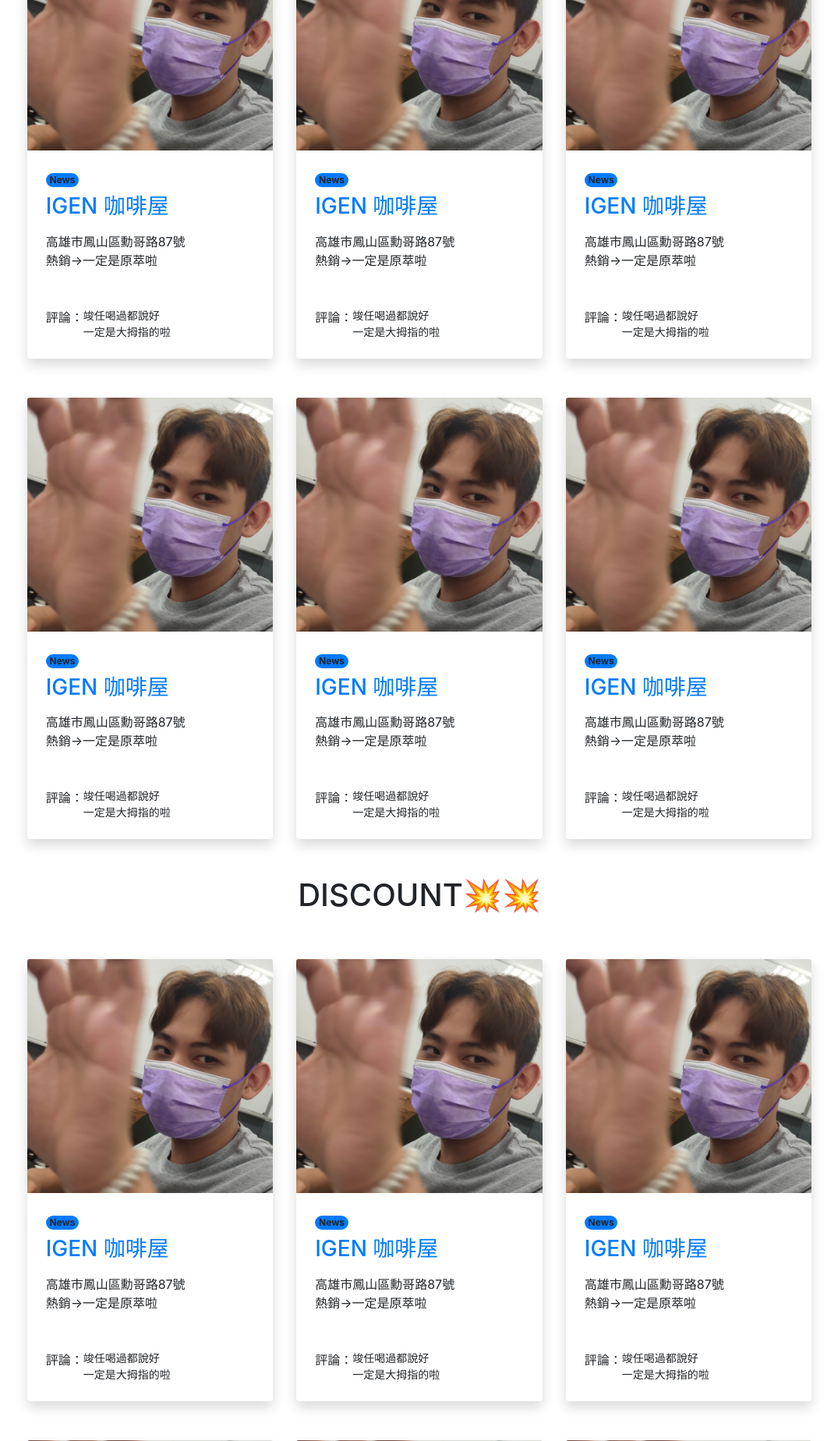
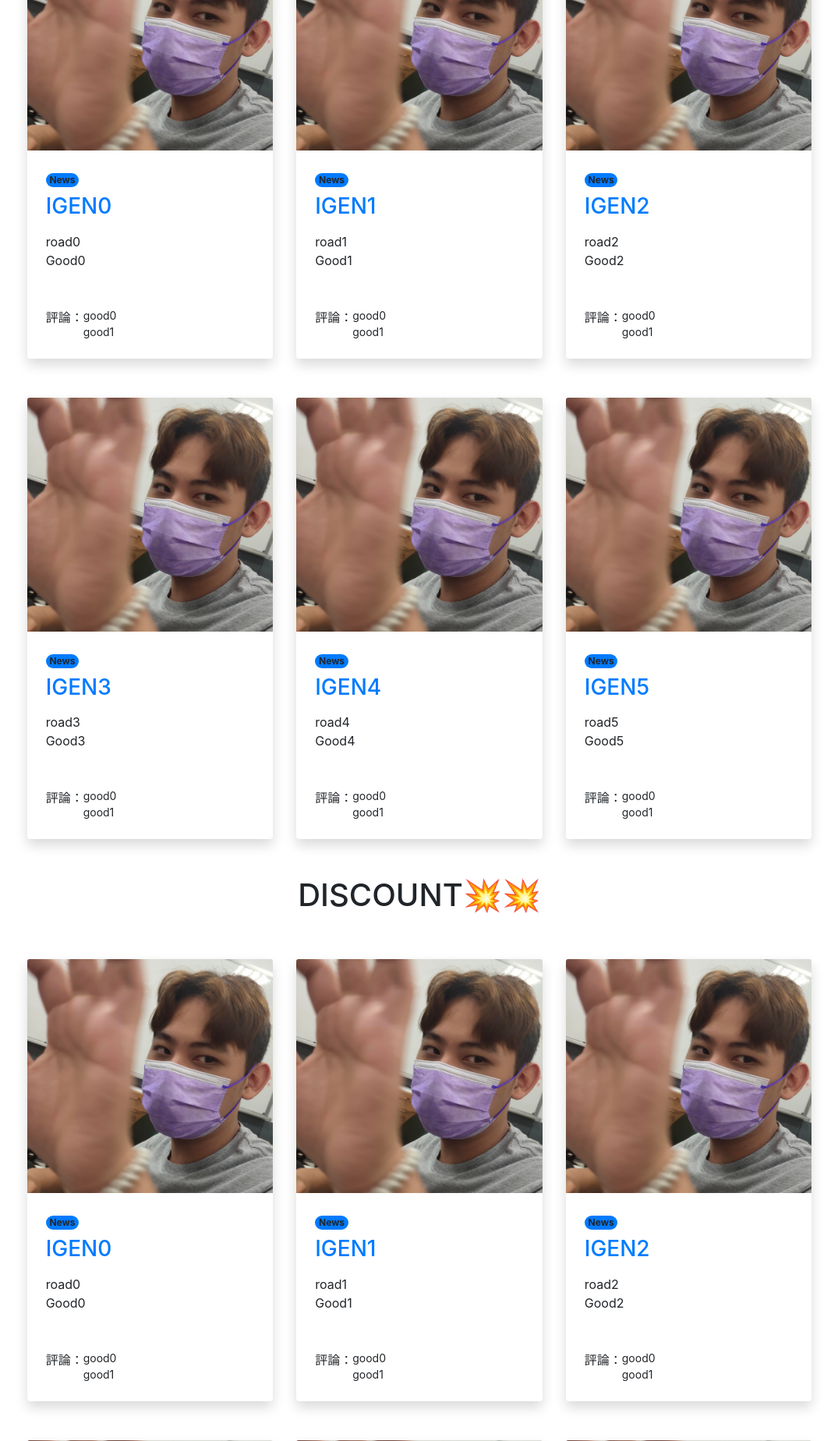
Before and after one commit to mark0613/1102_DBS_BeverageShop, a PHP site: page /home/ in a window 1280 px wide. Shown: the part 811-2659 px from the top of the page at 78% size, without its empty margins (102-1177 px from the left). Run offline with PHP 8.4, Linux system fonts and the light colour scheme.

Commit message:
liufirst

```diff
--- a/home/index.php
+++ b/home/index.php
@@ -14,6 +14,7 @@ require("../php/User.php");
     <script src="https://cdn.jsdelivr.net/npm/jquery@3.5.1/dist/jquery.slim.min.js" integrity="sha384-DfXdz2htPH0lsSSs5nCTpuj/zy4C+OGpamoFVy38MVBnE+IbbVYUew+OrCXaRkfj" crossorigin="anonymous"></script>
     <script src="https://cdn.jsdelivr.net/npm/bootstrap@4.6.1/dist/js/bootstrap.bundle.min.js" integrity="sha384-fQybjgWLrvvRgtW6bFlB7jaZrFsaBXjsOMm/tB9LTS58ONXgqbR9W8oWht/amnpF" crossorigin="anonymous"></script>
     <script src="https://code.jquery.com/jquery-3.6.0.min.js" integrity="sha256-/xUj+3OJU5yExlq6GSYGSHk7tPXikynS7ogEvDej/m4=" crossorigin="anonymous"></script>
+    <script src="../static/js/home.js"></script>
     <link href="../static/css/home.css" rel="stylesheet">
     <link href="../static/css/base.css" rel="stylesheet">
 </head>
--- a/member/index.php
+++ b/member/index.php
@@ -8,6 +8,7 @@
     <link rel="stylesheet" href="https://cdn.jsdelivr.net/npm/bootstrap@4.6.1/dist/css/bootstrap.min.css" integrity="sha384-zCbKRCUGaJDkqS1kPbPd7TveP5iyJE0EjAuZQTgFLD2ylzuqKfdKlfG/eSrtxUkn" crossorigin="anonymous">
     <script src="https://cdn.jsdelivr.net/npm/jquery@3.5.1/dist/jquery.slim.min.js" integrity="sha384-DfXdz2htPH0lsSSs5nCTpuj/zy4C+OGpamoFVy38MVBnE+IbbVYUew+OrCXaRkfj" crossorigin="anonymous"></script>
     <script src="https://cdn.jsdelivr.net/npm/bootstrap@4.6.1/dist/js/bootstrap.bundle.min.js" integrity="sha384-fQybjgWLrvvRgtW6bFlB7jaZrFsaBXjsOMm/tB9LTS58ONXgqbR9W8oWht/amnpF" crossorigin="anonymous"></script>
+    <script src="../static/js/member.js"></script>
     <link href="../static/css/w3.css" rel="stylesheet" >
     <link href="../static/css/member.css" rel="stylesheet">
     <link href="../static/css/base.css" rel="stylesheet">
--- /dev/null
+++ b/static/js/home.js
@@ -0,0 +1,124 @@
+hot = [
+    {
+      "name" : "IGEN0",
+      "img" : "../static/img/pingleo.jpg",
+      "address" : "road0",
+      "bestseller" : "Good0",
+      "comment0" : "good0",
+      "comment1" : "good1"
+    },
+    {
+        "name" : "IGEN1",
+        "img" : "../static/img/pingleo.jpg",
+        "address" : "road1",
+        "bestseller" : "Good1",
+        "comment0" : "good0",
+        "comment1" : "good1"
+    },
+    {
+        "name" : "IGEN2",
+        "img" : "../static/img/pingleo.jpg",
+        "address" : "road2",
+        "bestseller" : "Good2",
+        "comment0" : "good0",
+        "comment1" : "good1"
+    },
+    {
+        "name" : "IGEN3",
+        "img" : "../static/img/pingleo.jpg",
+        "address" : "road3",
+        "bestseller" : "Good3",
+        "comment0" : "good0",
+        "comment1" : "good1"
+    },
+    {
+        "name" : "IGEN4",
+        "img" : "../static/img/pingleo.jpg",
+        "address" : "road4",
+        "bestseller" : "Good4",
+        "comment0" : "good0",
+        "comment1" : "good1"
+    },
+    {
+        "name" : "IGEN5",
+        "img" : "../static/img/pingleo.jpg",
+        "address" : "road5",
+        "bestseller" : "Good5",
+        "comment0" : "good0",
+        "comment1" : "good1"
+    }
+]
+
+discount = [
+    {
+      "name" : "IGEN0",
+      "img" : "../static/img/pingleo.jpg",
+      "address" : "road0",
+      "bestseller" : "Good0",
+      "comment0" : "good0",
+      "comment1" : "good1"
+    },
+    {
+        "name" : "IGEN1",
+        "img" : "../static/img/pingleo.jpg",
+        "address" : "road1",
+        "bestseller" : "Good1",
+        "comment0" : "good0",
+        "comment1" : "good1"
+    },
+    {
+        "name" : "IGEN2",
+        "img" : "../static/img/pingleo.jpg",
+        "address" : "road2",
+        "bestseller" : "Good2",
+        "comment0" : "good0",
+        "comment1" : "good1"
+    },
+    {
+        "name" : "IGEN3",
+        "img" : "../static/img/pingleo.jpg",
+        "address" : "road3",
+        "bestseller" : "Good3",
+        "comment0" : "good0",
+        "comment1" : "good1"
+    },
+    {
+        "name" : "IGEN4",
+        "img" : "../static/img/pingleo.jpg",
+        "address" : "road4",
+        "bestseller" : "Good4",
+        "comment0" : "good0",
+        "comment1" : "good1"
+    },
+    {
+        "name" : "IGEN5",
+        "img" : "../static/img/pingleo.jpg",
+        "address" : "road5",
+        "bestseller" : "Good5",
+        "comment0" : "good0",
+        "comment1" : "good1"
+    }
+]
+
+$(document).ready(function(){
+    var namearr = document.getElementsByClassName("h3 card-title mb-3")
+    var imgarr = document.getElementsByClassName("card-img-top cover")
+    var bodyarr = document.getElementsByClassName("card-text mb-0")
+    console.log(namearr)
+    for (let i = 0 ; i < 6; i++){
+        namearr[i].textContent = hot[i]["name"]
+        imgarr[i].src = hot[i]["img"]
+        bodyarr[4*i].textContent = hot[i]["address"]
+        bodyarr[4*i+1].textContent = hot[i]["bestseller"]
+        bodyarr[4*i+2].textContent = hot[i]["comment0"]
+        bodyarr[4*i+3].textContent = hot[i]["comment1"]
+    }
+    for (let i = 6 ; i < 12; i++){
+        namearr[i].textContent = discount[i-6]["name"]
+        imgarr[i].src = discount[i-6]["img"]
+        bodyarr[4*i].textContent = discount[i-6]["address"]
+        bodyarr[4*i+1].textContent = discount[i-6]["bestseller"]
+        bodyarr[4*i+2].textContent = discount[i-6]["comment0"]
+        bodyarr[4*i+3].textContent = discount[i-6]["comment1"]
+    }
+})
```
Also changed, not shown: static/js/member.js (added, +117 -0 lines).
